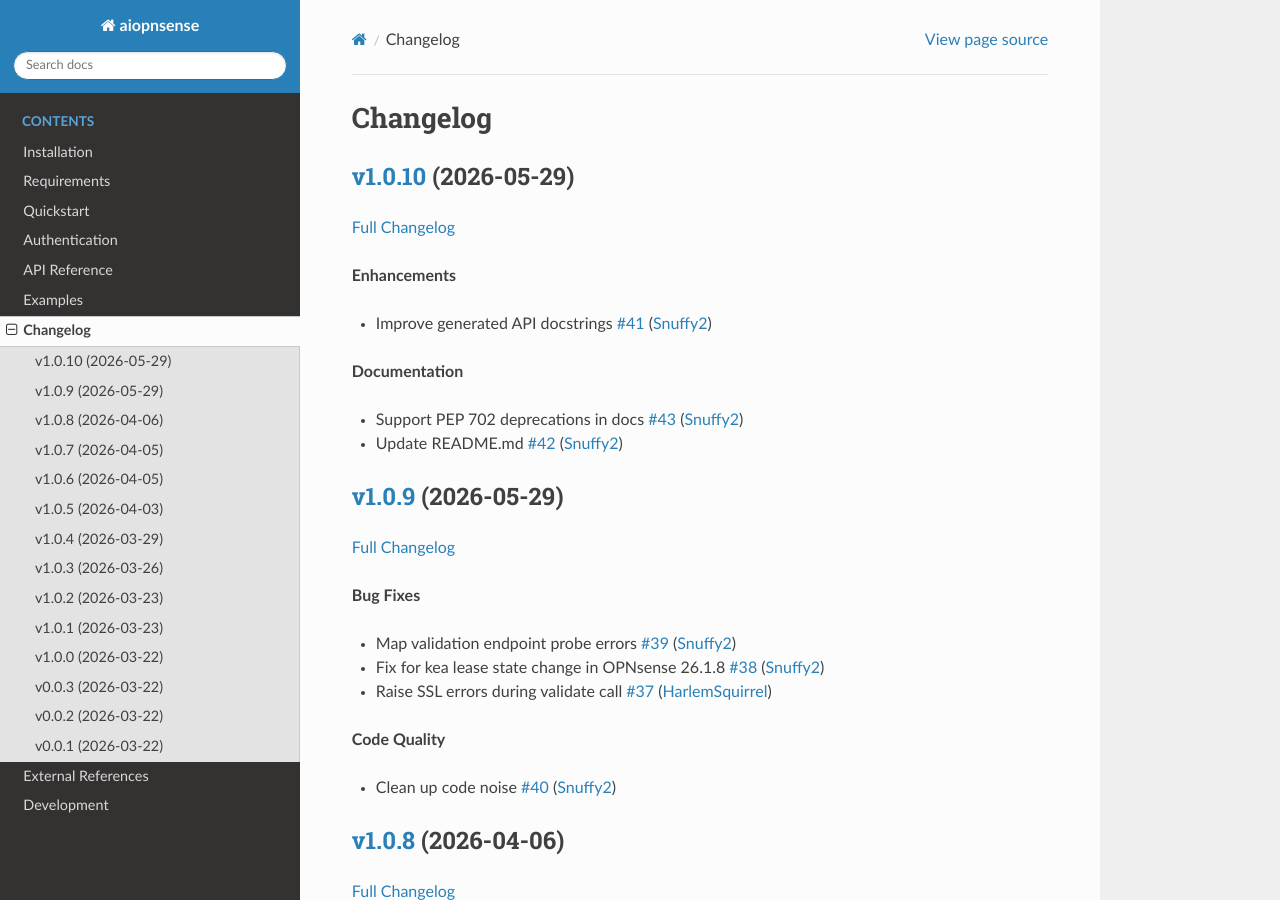
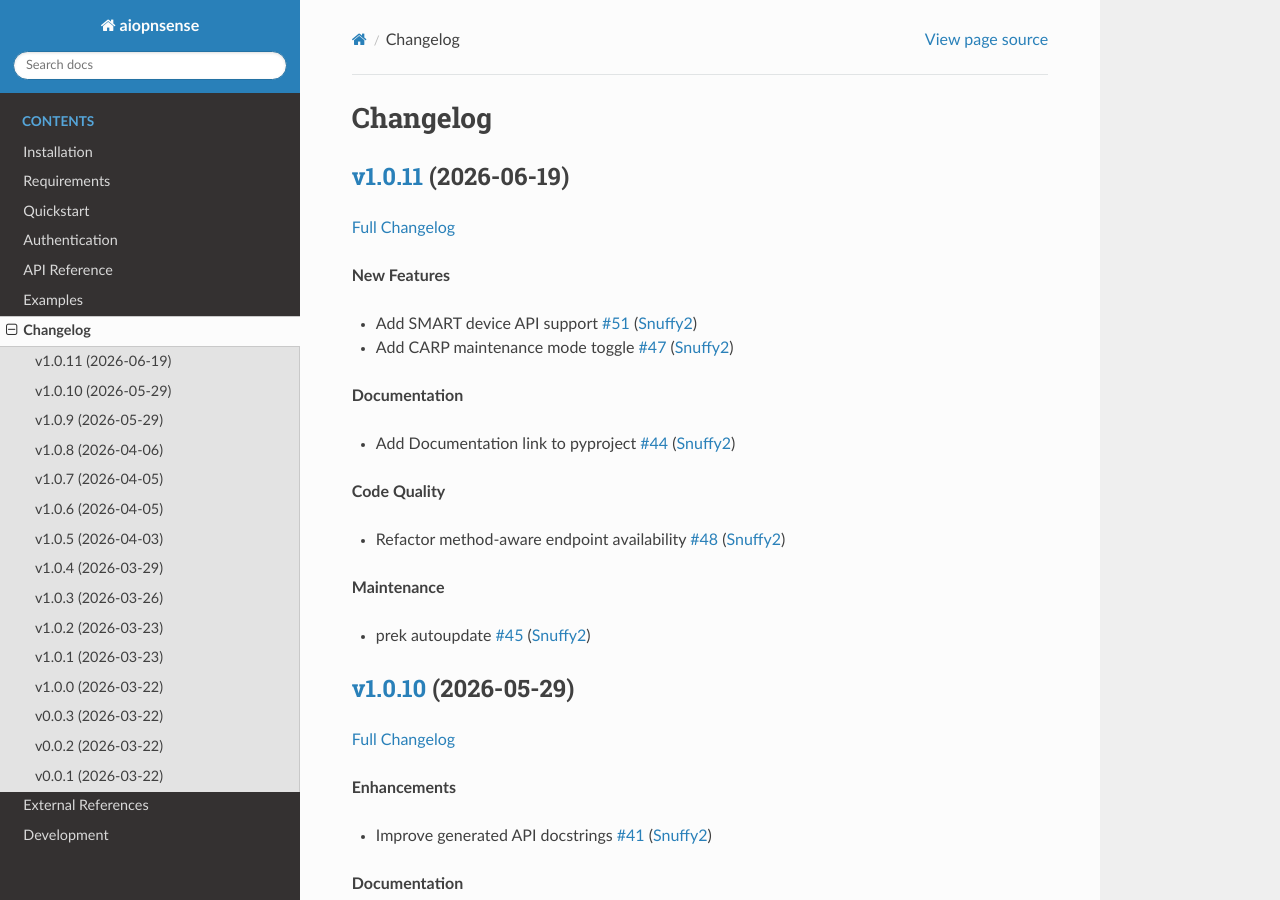
Before and after one commit to Snuffy2/aiopnsense, a Sphinx documentation site: the page built from docs/source/changelog.md, in a window 1280 px wide and 900 px high. Built offline with Sphinx 7.4.7 and the Read the Docs theme 3.1.0, drawn with Linux system fonts in a browser that asks for light colours; the version number could not be read and is left out.

Commit message:
Update changelog [skip ci]

```diff
--- a/docs/source/changelog.md
+++ b/docs/source/changelog.md
@@ -1,4 +1,25 @@
 # Changelog
+
+## [v1.0.11](https://github.com/Snuffy2/aiopnsense/tree/v1.0.11) (2026-06-19)
+
+[Full Changelog](https://github.com/Snuffy2/aiopnsense/compare/v1.0.10...v1.0.11)
+
+**New Features**
+
+- Add SMART device API support [\#51](https://github.com/Snuffy2/aiopnsense/pull/51) ([Snuffy2](https://github.com/Snuffy2))
+- Add CARP maintenance mode toggle [\#47](https://github.com/Snuffy2/aiopnsense/pull/47) ([Snuffy2](https://github.com/Snuffy2))
+
+**Documentation**
+
+- Add Documentation link to pyproject [\#44](https://github.com/Snuffy2/aiopnsense/pull/44) ([Snuffy2](https://github.com/Snuffy2))
+
+**Code Quality**
+
+- Refactor method-aware endpoint availability [\#48](https://github.com/Snuffy2/aiopnsense/pull/48) ([Snuffy2](https://github.com/Snuffy2))
+
+**Maintenance**
+
+- prek autoupdate [\#45](https://github.com/Snuffy2/aiopnsense/pull/45) ([Snuffy2](https://github.com/Snuffy2))
 
 ## [v1.0.10](https://github.com/Snuffy2/aiopnsense/tree/v1.0.10) (2026-05-29)
 
```
